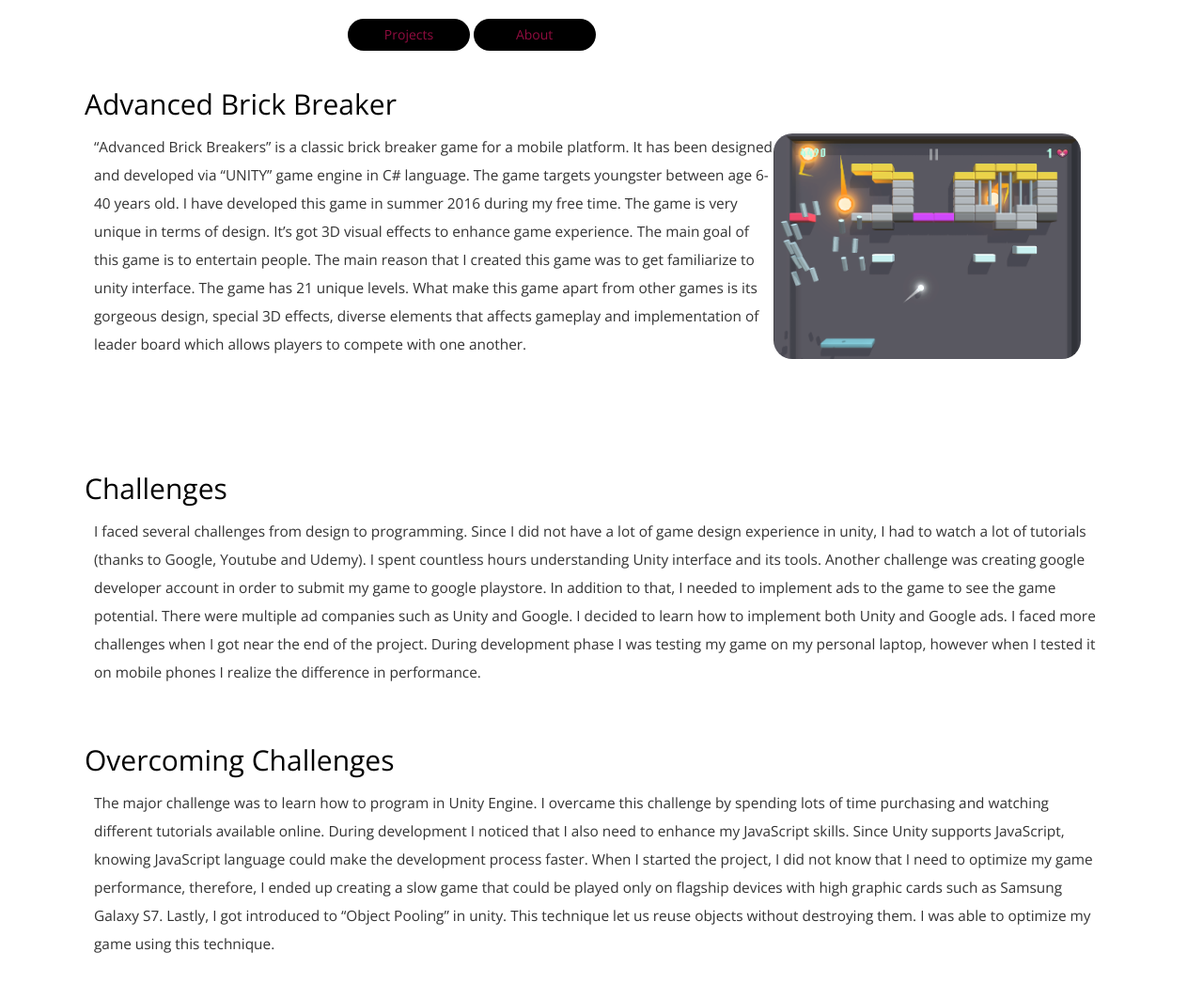
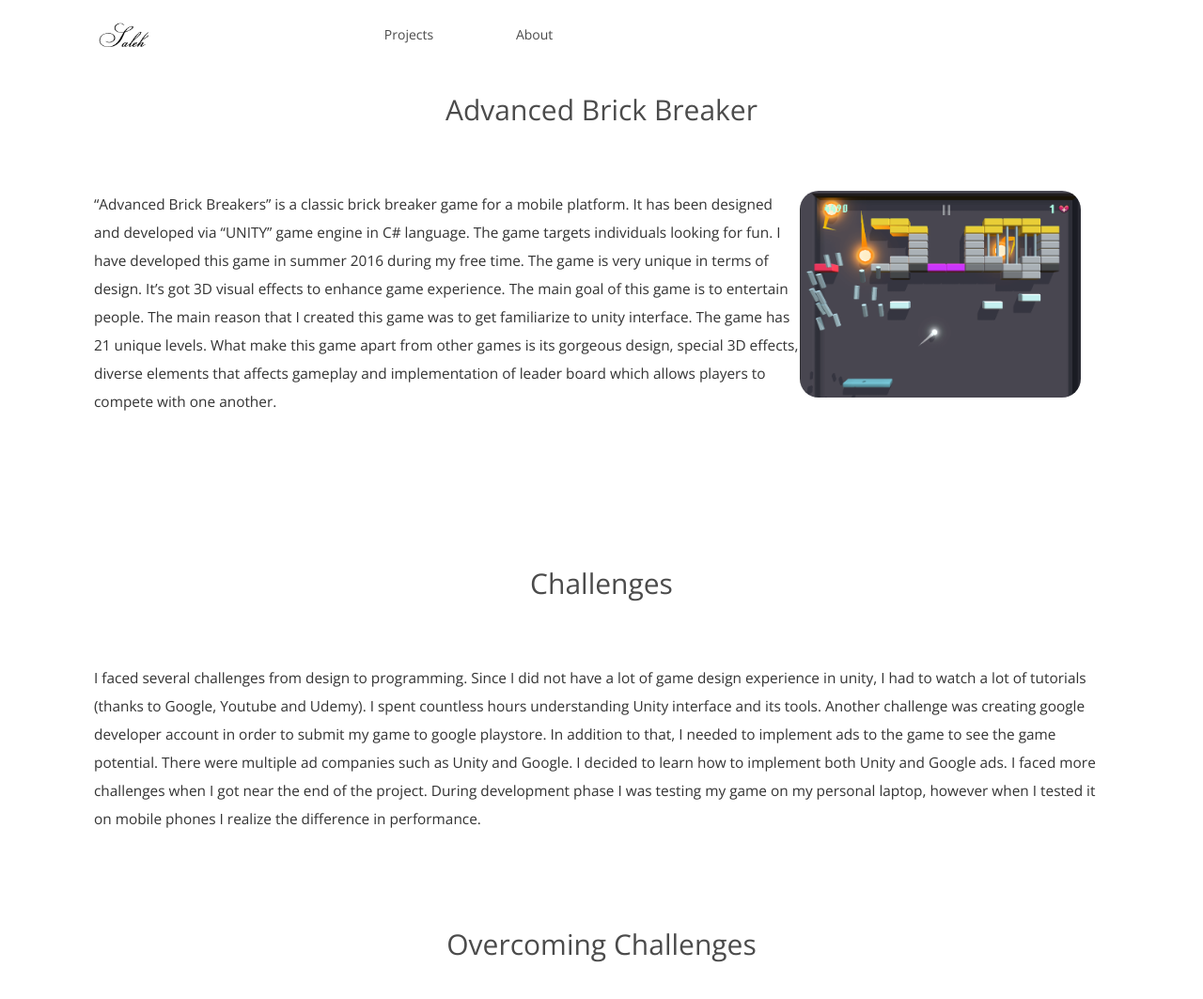
Before and after one commit to salehwvss/portfolio-git, a plain HTML site: page portfolio/project2.html in a window 1280 px wide. Shown: the top 1063 px of the page at 94% size. Drawn offline with nearby package versions, Linux system fonts and the light colour scheme.

Commit message:
project2-changes

```diff
--- a/portfolio/css/main.css
+++ b/portfolio/css/main.css
@@ -811,10 +811,8 @@ font-size: 1.5em;
 
 
 #p2-h2{
-  color: #000;
-  /* text-shadow: 1px 1px 2px black, 0px 0px 5px #ff0767, 0 0 50px #ff4d92; */
-	margin-bottom: 5px;
-	text-align: left
+  color: #4b4b4b;
+	margin-bottom: 2em;
 }
 
 #p2-h6{
@@ -827,17 +825,13 @@ font-size: 1.5em;
 }
 
 #p2-h2-challenge{
-  color: #000;
-  /* text-shadow: 1px 1px 2px black, 0px 0px 5px #ff0767, 0 0 50px #ff4d92; */
-	margin-bottom: 5px;
-	text-align: left;
+  color: #4b4b4b;
+	margin-bottom: 2em;
 
 }
 #p2-h2-overcoming{
-  color: #000;
-  /* text-shadow: 1px 1px 2px black, 0px 0px 5px #ff0767, 0 0 50px #ff4d92; */
-	margin-bottom: 5px;
-	text-align: left;
+  color: #4b4b4b;
+	margin-bottom: 2em;
 }
 #p2-h2-process{
 	color: #000;
--- a/portfolio/project2.html
+++ b/portfolio/project2.html
@@ -18,21 +18,21 @@
 
 <body style="background-color:white" data-spy="scroll" data-target="#myScrollspy" data-offset="20">
 
-  <header class="main-header"> <!-- ///////////////////////////////////////////// top header of my site -->
-    <div class="header-wrapper">    <!-- top header containing logo, nav, account and cart -->
-      <div class="header-logo">      <!-- logo in header -->
+  <header class="main-header">
+    <div class="header-wrapper">
+      <div class="header-logo">
        <a href="index.html">
-        <!-- <img class="logo-img" src="img/home-logo.png" alt="logo on top left">  -->
-        <!-- <h1> Saleh Ebrahimzadeh</h1> -->
+         <img src="img/LOGO.png" width="60px">
        </a>
       </div>
     </div>
 
-      <div class="main-nav">       <!-- //////////////////////////////////Main navigation on top -->
-        <a class="projects-nav-btn-p2" href="index.html">Projects</a>
-        <a class="about-nav-btn-p2" href="about.html" id="MyAccount">About</a>
-      </div>      <!-- //////////////////////////////////Main navigation on top closed -->
-  </header>   <!-- ///////////////////////////////////////////// top header of my site closed-->
+      <div class="main-nav">
+        <a class="projects-nav-btn" href="index.html">Projects</a>
+        <a class="about-nav-btn" href="about.html" id="MyAccount">About</a>
+
+      </div>
+  </header>
 
   <div class="home-wrapper">
       <div class="home-products-wrapper-p1-process">
@@ -61,20 +61,23 @@
     <div class="home-products-wrapper"> <!-- a section containing only products  -->
       <div class="home-products-text">
           <h2 id="p2-h2">Advanced Brick Breaker</h2>
+ <h6 class="textstyle" id="p2-h6"> <img class="project1sample" src='img/products/brick-level3d-1.png' style="max-height:220px;"/>“Advanced Brick Breakers” is a classic brick breaker game for a mobile platform. It has been designed and developed via “UNITY” game engine in C# language.
+            The game targets individuals looking for fun. I have developed this game in summer 2016 during my free time. The game is very unique in terms of design. It’s got 3D visual effects to enhance game experience. The main goal of this game is to entertain people. The main reason that I created this game was to get familiarize to unity interface. The game has 21 unique levels. What make this game apart from other games is its gorgeous design, special 3D effects, diverse elements that affects gameplay and implementation of leader board which allows players to compete with one another. <br><br><br>
+          </h6>
 
-        <h6 class="textstyle" id="p2-h6"> <img class="project1sample" src='img/products/brick-level3d-1.png' style="opacity: 0.9; max-height:240px;"/>“Advanced Brick Breakers” is a classic brick breaker game for a mobile platform. It has been designed and developed via “UNITY” game engine in C# language.
-            The game targets youngster between age 6-40 years old. I have developed this game in summer 2016 during my free time. The game is very unique in terms of design. It’s got 3D visual effects to enhance game experience. The main goal of this game is to entertain people. The main reason that I created this game was to get familiarize to unity interface. The game has 21 unique levels. What make this game apart from other games is its gorgeous design, special 3D effects, diverse elements that affects gameplay and implementation of leader board which allows players to compete with one another. <br><br><br>
-          </h6>
-          <div class="leftside">
+
+            <br><br>
           <h2 id="p2-h2-challenge" > <span id="challenges"> Challenges</h2></span>
             <h6 class="textstyle-challenge" id="p2-h6">I faced several challenges from design to programming. Since I did not have a lot of game design experience in unity, I had to watch a lot of tutorials (thanks to Google, Youtube and Udemy). I spent countless hours understanding Unity interface and its tools. Another challenge was creating google developer account in order to submit my game to google playstore. In addition to that, I needed to implement ads to the game to see the game potential. There were multiple ad companies such as Unity and Google. I decided to learn how to implement both Unity and Google ads. I faced more challenges when I got near the end of the project. During development phase I was testing my game on my personal laptop, however when I tested it on mobile phones I realize the difference in performance.
             </h6>
-          </div>
-          <div class="rightside">
+
+            <br><br>
+
+
             <h2 id="p2-h2-overcoming">Overcoming Challenges</h2>
               <h6 class="textstyle-overcoming" id="p2-h6">The major challenge was to learn how to program in Unity Engine. I overcame this challenge by spending lots of time purchasing and watching different tutorials available online. During development I noticed that I also need to enhance my JavaScript skills. Since Unity supports JavaScript, knowing JavaScript language could make the development process faster. When I started the project, I did not know that I need to optimize my game performance, therefore, I ended up creating a slow game that could be played only on flagship devices with high graphic cards such as Samsung Galaxy S7. Lastly, I got introduced to “Object Pooling” in unity. This technique let us reuse objects without destroying them. I was able to optimize my game using this technique. <br></h6>
-            </div>
 
+              <br><br>
             <div class="leftside">
             <h2 id="p2-h2-challenge">Game URL</h2>
               <div id="animated-border-red-process">
@@ -83,6 +86,8 @@
             </a>
           </div>
             </div>
+
+            <br><br>
 
             <div class="rightside2">
                 <h2 id="p2-h2-challenge">Sample Images</h2>
@@ -101,26 +106,8 @@
     <a href="index.html" class="but-back-red">BACK TO HOMEPAGE</a>
   </div>
 
+<br><br>
 
-
-  <footer class="footer-container">  <!-- ///////////////////////////////////////////////Footer -->
-    <div class="footer-contents">       <!-- all info, address and links in the footer -->
-
-      <ul class="footer-address">
-        <h3 style="font-size: 1em;"> Address </h3>
-        <li><p style="color: #337ab7;" id="address">Fullerton Avenue <br>North Vancouver <br>British Columbia <br>Canada</p></li>
-      </ul>
-      <ul class="footer-Contact">
-       <h3 style="font-size: 1em;"> Contact Me </h3>
-        <li><a style="color: #337ab7;" href="mailto:salehe@sfu.ca.com">salehe@sfu.ca</a></li>
-        <li><a style="color: #337ab7;" href="tel:+16047792949">604-779-2949</a></li>
-      </ul>
-    </div>
-  </footer>   <!-- ///////////////////////////////////////////////Footer closed-->
-  <!-- <script src="js/javascript.js"></script> -->
-
-  <script src="https://ajax.googleapis.com/ajax/libs/jquery/3.0.0/jquery.min.js"></script>
-  <script src="js/jquery.ripples.js"></script>
 
 </body>
 </html>
```
